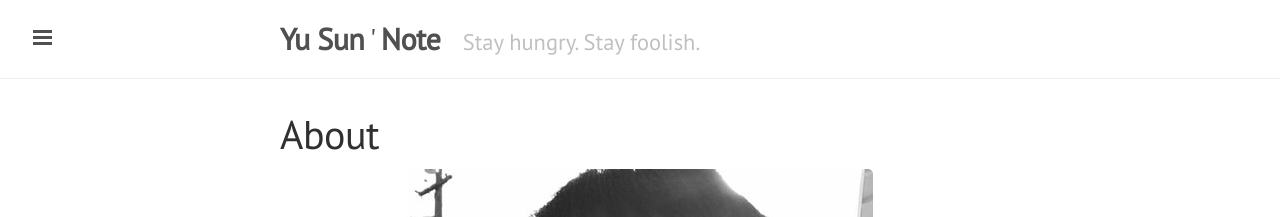
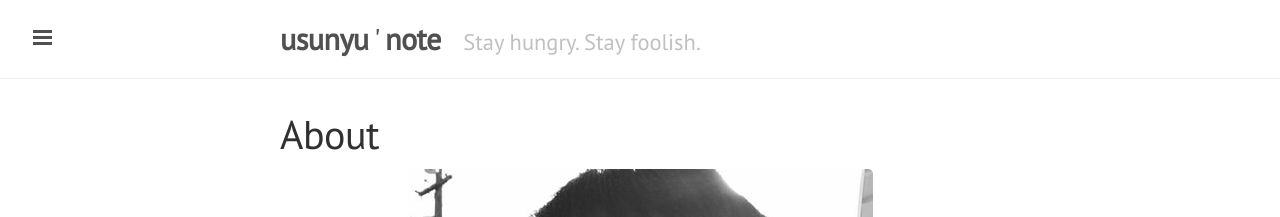
Before and after one commit to usunyu/usunyu.github.io, a Jekyll site: the page built from about.md, in a window 1280 px wide. Shown: the top 217 px of the page. Built offline with Jekyll 4.4.1, drawn with Linux system fonts in a browser that asks for light colours.

Commit message:
usunyu note

```diff
--- a/_config.yml
+++ b/_config.yml
@@ -9,7 +9,7 @@ permalink:           pretty
 # relative_permalinks: true
 
 # Setup
-title:               Yu Sun
+title:               usunyu
 tagline:             "Stay hungry. Stay foolish."
 description:         "Life was like a box of chocolates. You never know what you're gonna get."
 url:                 "http://usunyu.com/" # the base hostname & protocol for your site
@@ -21,7 +21,7 @@ baseurl:             / # the subpath of your site, e.g. /blog/
 
 # About/contact
 author:
-  name:              Yu Sun
+  name:              usunyu
   url:               https://www.facebook.com/yusun.io
   email:             usunyu@gmail.com
 
--- a/_layouts/default.html
+++ b/_layouts/default.html
@@ -15,7 +15,7 @@
           <h2 class="masthead-title">
             <a href="/" title="Home"><b>{{ site.title }}</b></a>
             '
-            <a href="/note/"><b>Note</b></a>
+            <a href="/note/"><b>note</b></a>
             &nbsp;
             <small>{{ site.tagline }}</small>
           </h2>
```
